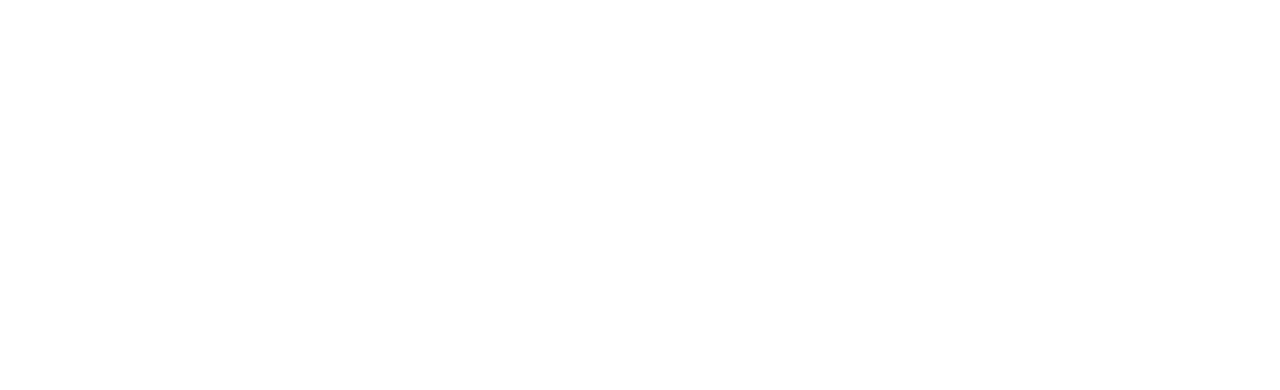
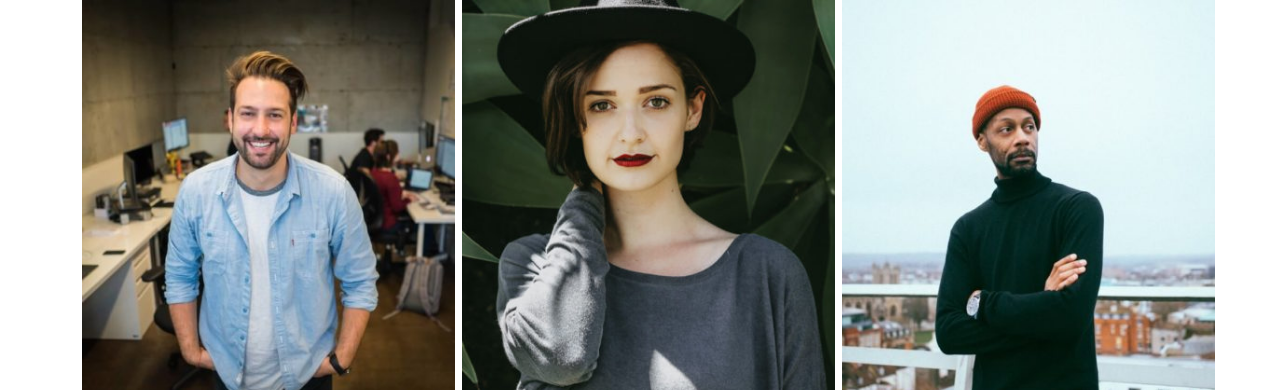
Before and after one commit to Antonio-Ribezzo/js-our-team, a plain HTML site: page index.html in a window 1280 px wide. Shown: the top 390 px of the page. Drawn offline with nearby package versions, Linux system fonts and the light colour scheme.

Commit message:
Milestone 2 - Stampa delle info sul DOM

```diff
--- a/assets/js/main.js
+++ b/assets/js/main.js
@@ -48,3 +48,20 @@ const team = [
     image: 'barbara-ramos-graphic-designer.jpg',
   },
 ];
+
+for(let i = 0; i<team.length; i++){
+  console.log(team[i].name)
+  console.log(team[i].role)
+  console.log(team[i].image)
+}
+
+
+for(let i = 0; i<team.length; i++){
+  document.querySelector('.row').innerHTML+=`
+    <div class='col-4 text-center'>
+      <img src='./assets/img/${team[i].image}' height='400px'>
+      <h1>${team[i].name}</h1>
+      <h2>${team[i].role}</h2>
+    </div>
+  `
+}
--- a/index.html
+++ b/index.html
@@ -12,6 +12,12 @@
 </head>
 <body>
 
+    <div class="container">
+        <div class="row justify-content-center">
+
+        </div>
+    </div>
+
 
     <!-- script Bootstrap -->
     <script src='https://cdn.jsdelivr.net/npm/bootstrap@5.3.0-alpha3/dist/js/bootstrap.bundle.min.js' integrity='sha384-ENjdO4Dr2bkBIFxQpeoTz1HIcje39Wm4jDKdf19U8gI4ddQ3GYNS7NTKfAdVQSZe' crossorigin='anonymous'></script>
```
